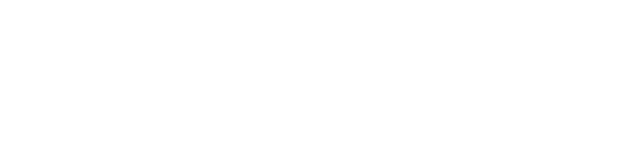
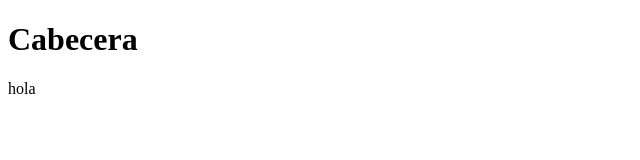
Before and after one commit to RubenGDA/desdeVisualStudio, a plain HTML site: page index.html in a window 1280 px wide. Shown: the whole page, without its empty margins (0-640 px from the left). Drawn offline with Linux system fonts and the light colour scheme.

Commit message:
después de diff

```diff
--- a/index.html
+++ b/index.html
@@ -7,6 +7,7 @@
     <title>Rubén</title>
 </head>
 <body>
-
+    <h1>Cabecera</h1>
+    <p>hola</p>
 </body>
 </html>
```
